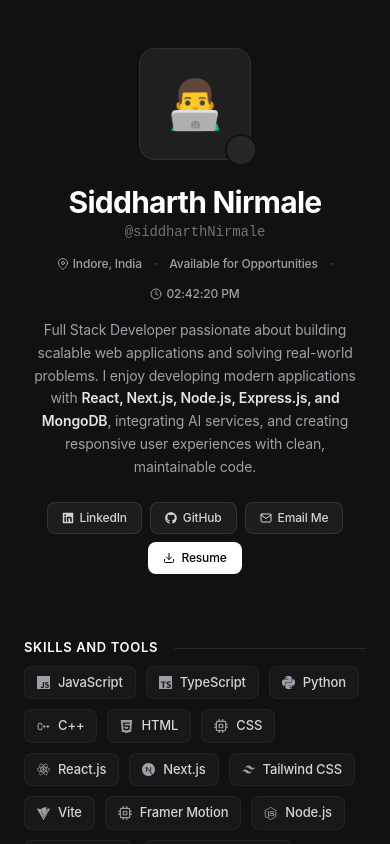
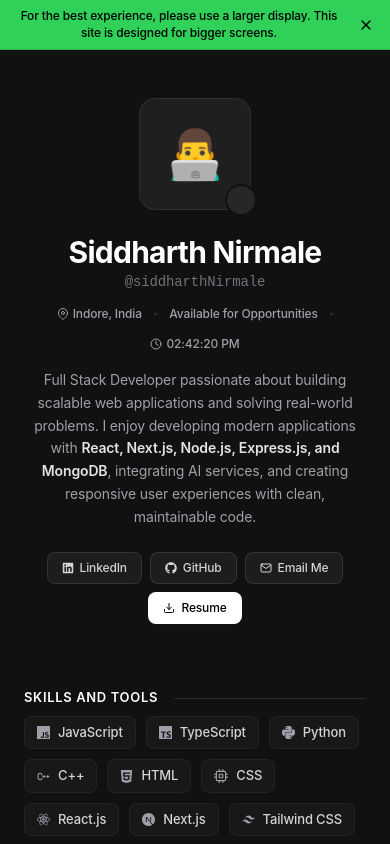
Before and after one commit to siddharthNirmale/desktop-resume, a React (Vite) app: page / in a window 390 px wide. Built offline with nearby package versions, Linux system fonts and the light colour scheme; some icons are missing.

Commit message:
feat: add SmallDisplay component for mobile and compact viewports

```diff
--- a/src/mode/SmallDisplay.jsx
+++ b/src/mode/SmallDisplay.jsx
@@ -11,6 +11,7 @@ import {
   FiClock,
   FiCpu,
   FiArrowUpRight,
+  FiX,
 } from "react-icons/fi";
 import { FaGithub, FaLinkedin } from "react-icons/fa";
 
@@ -88,6 +89,7 @@ const LiveClock = ({ isDark }) => {
 };
 
 export default function TerminalPortfolio() {
+  const [showNotice, setShowNotice] = useState(true);
   const [visibleMonths, setVisibleMonths] = useState(12);
 
   const [isLight, setIsLight] = useState(() => {
@@ -166,6 +168,27 @@ export default function TerminalPortfolio() {
 
   return (
     <div className="h-screen w-full bg-[var(--color-desktop)] text-[var(--color-text)] font-primary overflow-y-auto custom-scrollbar selection:bg-[var(--color-accent)] selection:text-white transition-colors duration-200">
+      {/* Notice bar for smaller display sizes */}
+      {showNotice && (
+        <aside
+          role="status"
+          aria-label="Display recommendation notice"
+          className="sticky top-0 z-50 w-full bg-[#30D158] text-black px-4 py-2 sm:py-2.5 flex items-center justify-between gap-3 text-xs sm:text-sm font-medium border-b border-black/15 rounded-none select-text"
+        >
+          <p className="flex-1 text-center sm:text-left leading-snug">
+            For the best experience, please use a larger display. This site is designed for bigger screens.
+          </p>
+          <button
+            type="button"
+            onClick={() => setShowNotice(false)}
+            aria-label="Close notification"
+            className="p-1 -mr-1 hover:bg-black/10 active:bg-black/20 text-black transition-colors rounded-none cursor-pointer flex items-center justify-center shrink-0 focus-visible:outline-none focus-visible:ring-2 focus-visible:ring-black"
+          >
+            <FiX size={16} aria-hidden="true" />
+          </button>
+        </aside>
+      )}
+
       <div className="max-w-3xl mx-auto px-6 py-12 sm:py-20 space-y-16 sm:space-y-24">
         {/* --- Profile Header --- */}
         <div className="flex flex-col sm:flex-row gap-6 sm:gap-10 items-start">
```
